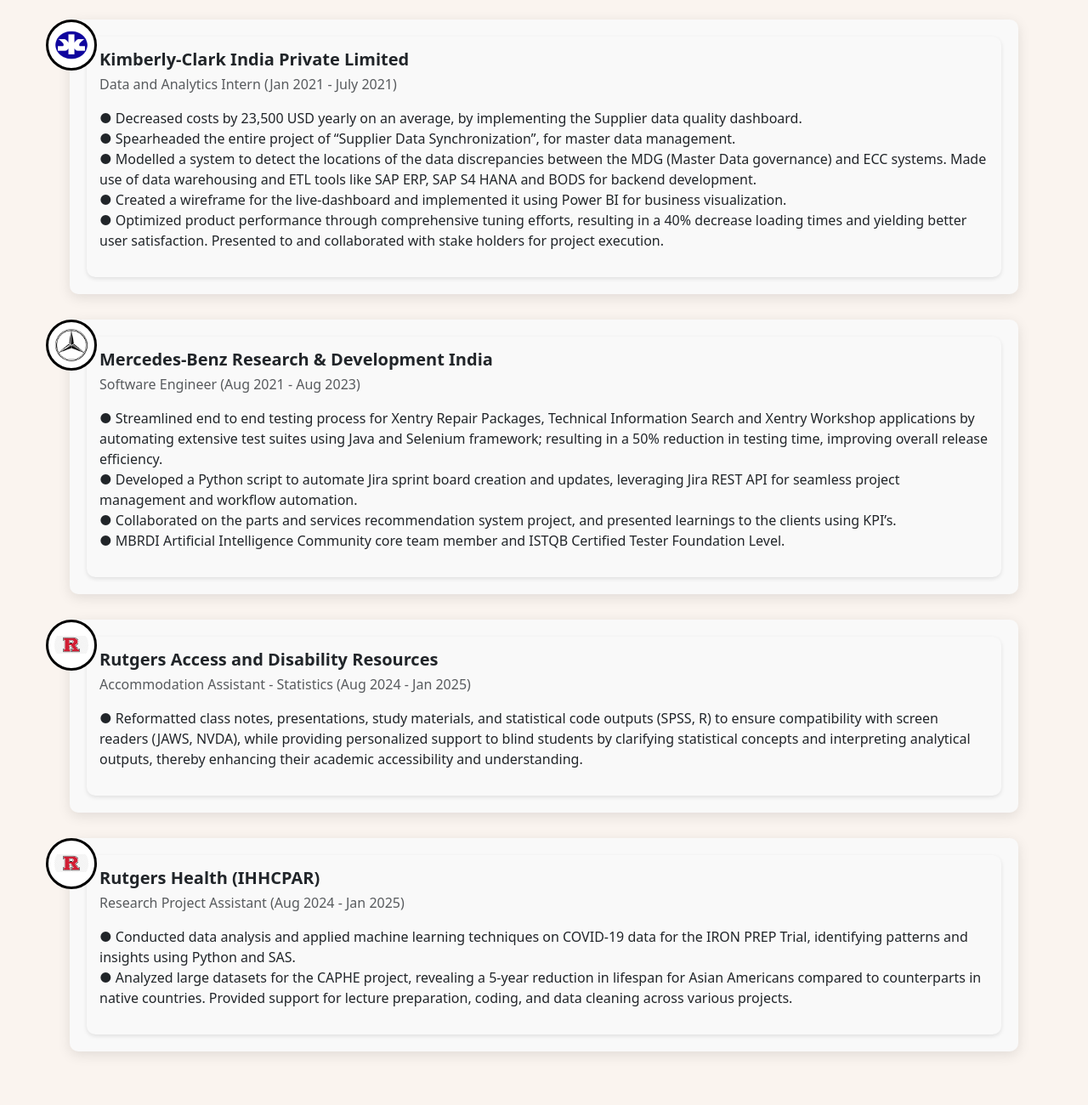
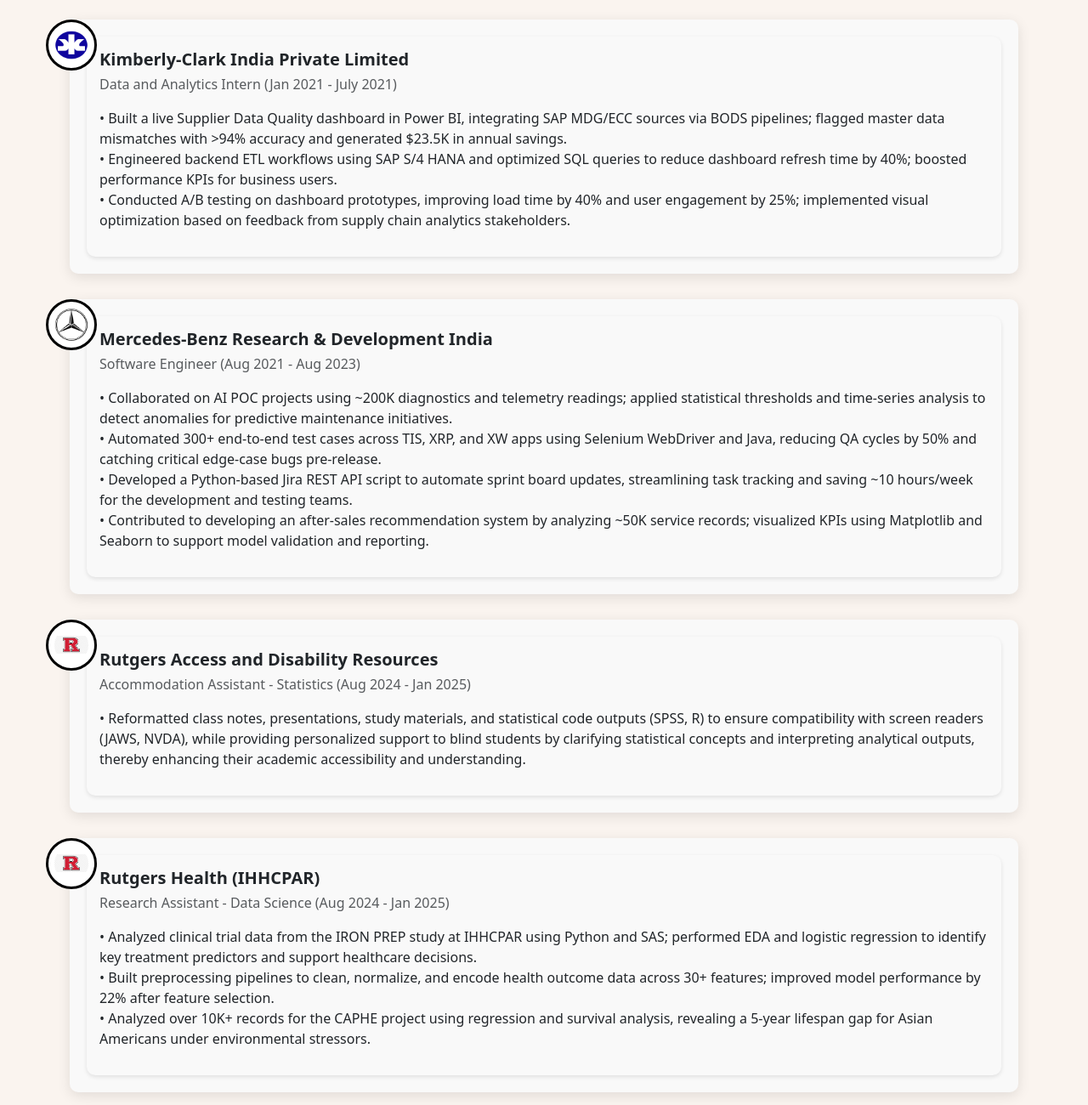
Before and after one commit to VijaySivak/Portfolio-Website, a plain HTML site: page index.html in a window 1280 px wide. Shown: the part 820-2120 px from the top of the page at 85% size. Drawn offline with nearby package versions, Linux system fonts and the light colour scheme.

Commit message:
New Update

```diff
--- a/index.html
+++ b/index.html
@@ -440,11 +440,9 @@
             <h5 class="fw-bold">Kimberly-Clark India Private Limited</h5>
             <p class="text-muted">Data and Analytics Intern (Jan 2021 - July 2021)</p>
             <p>
-              ● Decreased costs by 23,500 USD yearly on an average, by implementing the Supplier data quality dashboard.<br>
-              ● Spearheaded the entire project of “Supplier Data Synchronization”, for master data management.<br>
-              ● Modelled a system to detect the locations of the data discrepancies between the MDG (Master Data governance) and ECC systems. Made use of data warehousing and ETL tools like SAP ERP, SAP S4 HANA and BODS for backend development.<br>
-              ● Created a wireframe for the live-dashboard and implemented it using Power BI for business visualization.<br>
-              ● Optimized product performance through comprehensive tuning efforts, resulting in a 40% decrease loading times and yielding better user satisfaction. Presented to and collaborated with stake holders for project execution.
+            • Built a live Supplier Data Quality dashboard in Power BI, integrating SAP MDG/ECC sources via BODS pipelines; flagged master data mismatches with >94% accuracy and generated $23.5K in annual savings.<br>
+            • Engineered backend ETL workflows using SAP S/4 HANA and optimized SQL queries to reduce dashboard refresh time by 40%; boosted performance KPIs for business users.<br>
+            • Conducted A/B testing on dashboard prototypes, improving load time by 40% and user engagement by 25%; implemented visual optimization based on feedback from supply chain analytics stakeholders.
             </p>
           </div>
         </div>
@@ -458,10 +456,10 @@
             <h5 class="fw-bold">Mercedes-Benz Research & Development India</h5>
             <p class="text-muted">Software Engineer (Aug 2021 - Aug 2023)</p>
             <p>
-              ● Streamlined end to end testing process for Xentry Repair Packages, Technical Information Search and Xentry Workshop applications by automating extensive test suites using Java and Selenium framework; resulting in a 50% reduction in testing time, improving overall release efficiency.<br>
-              ● Developed a Python script to automate Jira sprint board creation and updates, leveraging Jira REST API for seamless project management and workflow automation.<br>
-              ● Collaborated on the parts and services recommendation system project, and presented learnings to the clients using KPI’s.<br>
-              ● MBRDI Artificial Intelligence Community core team member and ISTQB Certified Tester Foundation Level.
+              • Collaborated on AI POC projects using ~200K diagnostics and telemetry readings; applied statistical thresholds and time-series analysis to detect anomalies for predictive maintenance initiatives.<br>
+              • Automated 300+ end-to-end test cases across TIS, XRP, and XW apps using Selenium WebDriver and Java, reducing QA cycles by 50% and catching critical edge-case bugs pre-release.<br>
+              • Developed a Python-based Jira REST API script to automate sprint board updates, streamlining task tracking and saving ~10 hours/week for the development and testing teams.<br>
+              • Contributed to developing an after-sales recommendation system by analyzing ~50K service records; visualized KPIs using Matplotlib and Seaborn to support model validation and reporting.
             </p>
           </div>
         </div>
@@ -475,7 +473,7 @@
             <h5 class="fw-bold">Rutgers Access and Disability Resources</h5>
             <p class="text-muted">Accommodation Assistant - Statistics (Aug 2024 - Jan 2025)</p>
             <p>
-              ● Reformatted class notes, presentations, study materials, and statistical code outputs (SPSS, R) to ensure compatibility with screen readers (JAWS, NVDA), while providing personalized support to blind students by clarifying statistical concepts and interpreting analytical outputs, thereby enhancing their academic accessibility and understanding.
+              • Reformatted class notes, presentations, study materials, and statistical code outputs (SPSS, R) to ensure compatibility with screen readers (JAWS, NVDA), while providing personalized support to blind students by clarifying statistical concepts and interpreting analytical outputs, thereby enhancing their academic accessibility and understanding.
             </p>
           </div>
         </div>
@@ -487,10 +485,11 @@
           </div>
           <div class="timeline-content">
             <h5 class="fw-bold">Rutgers Health (IHHCPAR)</h5>
-            <p class="text-muted">Research Project Assistant (Aug 2024 - Jan 2025)</p>
+            <p class="text-muted">Research Assistant - Data Science (Aug 2024 - Jan 2025)</p>
             <p>
-              ● Conducted data analysis and applied machine learning techniques on COVID-19 data for the IRON PREP Trial, identifying patterns and insights using Python and SAS. <br>
-              ● Analyzed large datasets for the CAPHE project, revealing a 5-year reduction in lifespan for Asian Americans compared to counterparts in native countries. Provided support for lecture preparation, coding, and data cleaning across various projects.
+              • Analyzed clinical trial data from the IRON PREP study at IHHCPAR using Python and SAS; performed EDA and logistic regression to identify key treatment predictors and support healthcare decisions.<br>
+              • Built preprocessing pipelines to clean, normalize, and encode health outcome data across 30+ features; improved model performance by 22% after feature selection.<br>
+              • Analyzed over 10K+ records for the CAPHE project using regression and survival analysis, revealing a 5-year lifespan gap for Asian Americans under environmental stressors.
             </p>
           </div>
         </div>
```
